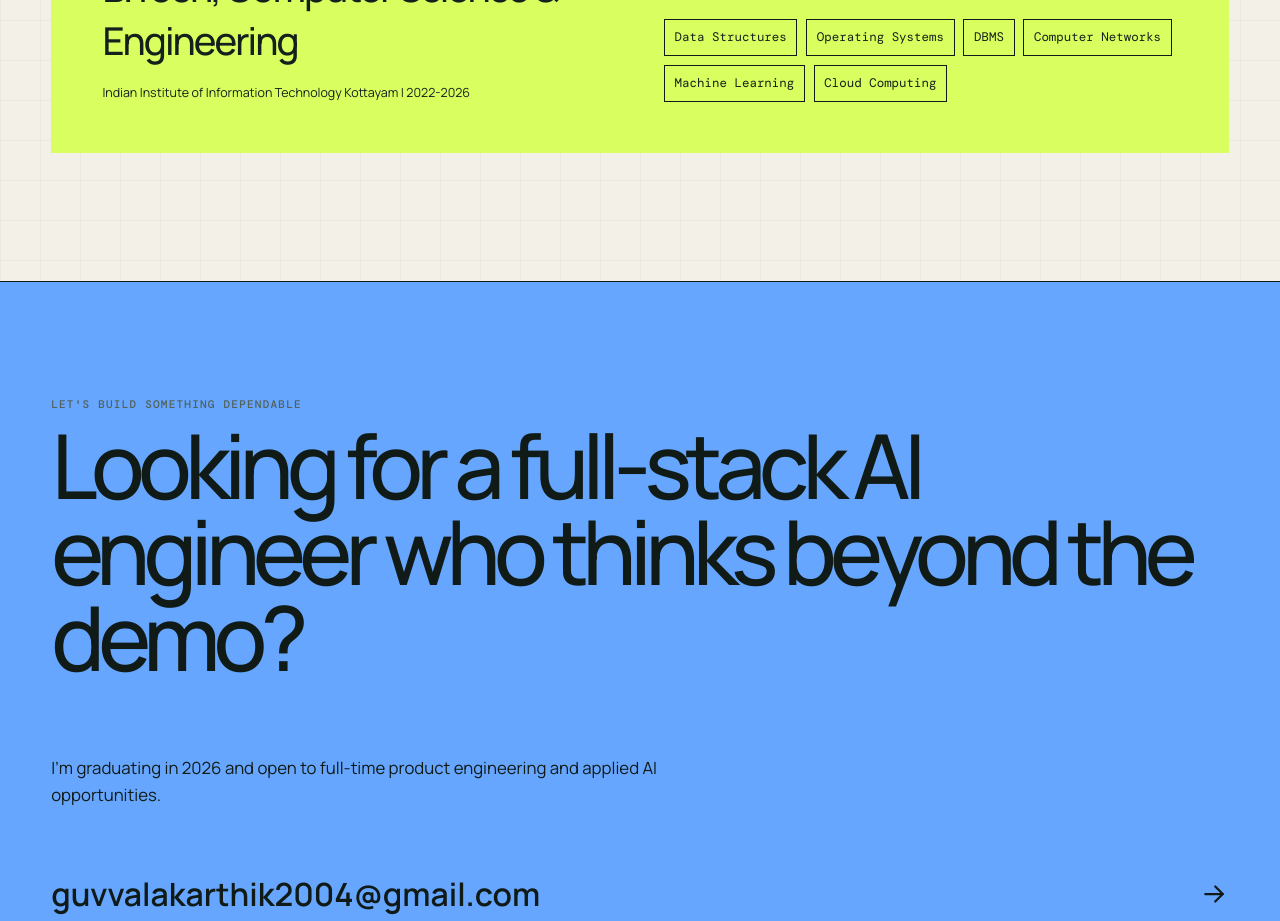
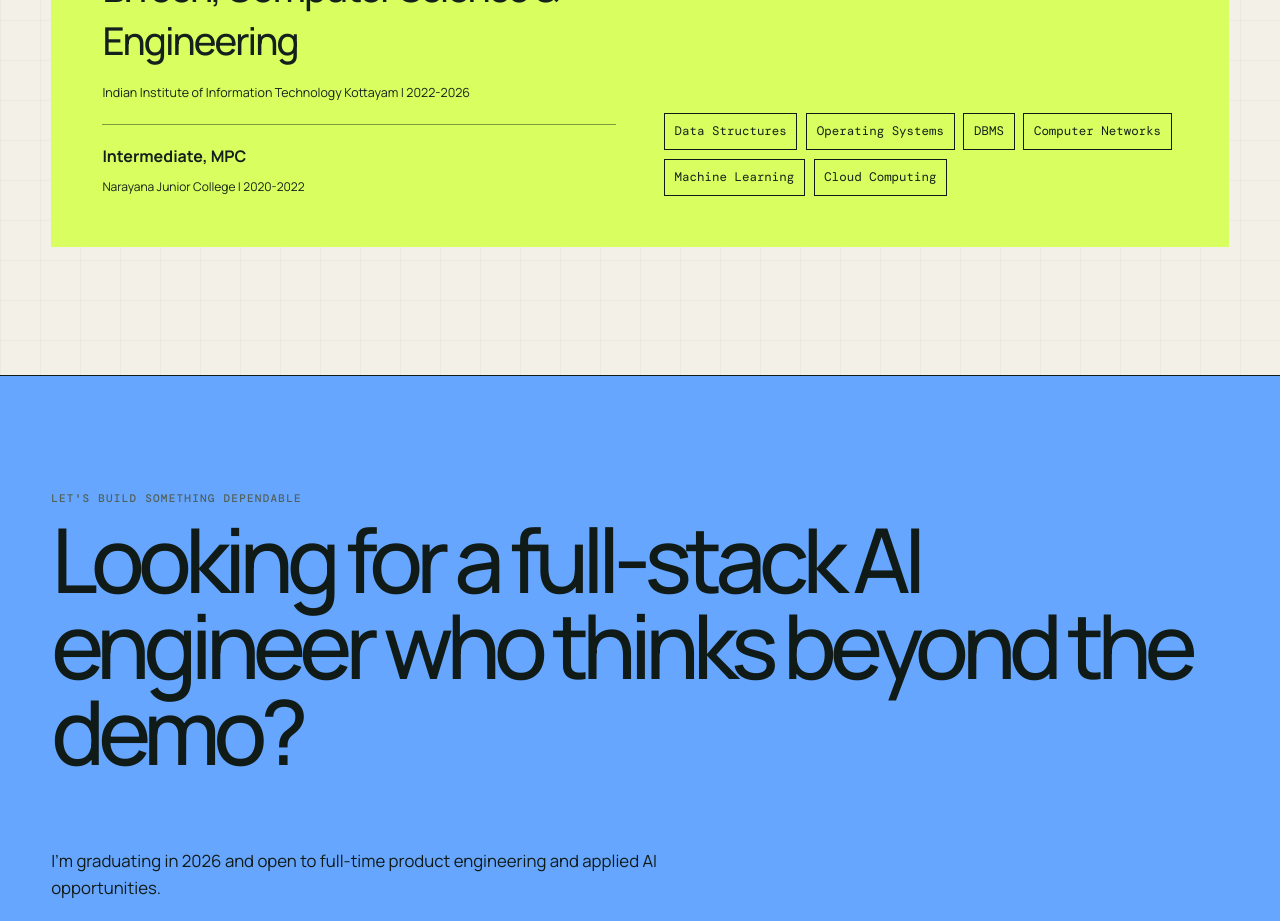
Before and after one commit to guvvalakarthik/karthik-portfolio, a React (Vite) app: page / in a window 1280 px wide. Shown: the part 7220-8141 px from the top of the page. Built offline with nearby package versions, Linux system fonts and the light colour scheme.

Commit message:
Add Intermediate education details

```diff
--- a/src/App.tsx
+++ b/src/App.tsx
@@ -341,6 +341,10 @@ function App() {
               <p>Education</p>
               <h3>B.Tech, Computer Science & Engineering</h3>
               <span>Indian Institute of Information Technology Kottayam | 2022-2026</span>
+              <div className="education-secondary">
+                <h4>Intermediate, MPC</h4>
+                <span>Narayana Junior College | 2020-2022</span>
+              </div>
             </div>
             <div className="coursework">
               <span>Data Structures</span>
--- a/src/styles.css
+++ b/src/styles.css
@@ -1079,6 +1079,22 @@ p {
   font-size: 0.78rem;
 }
 
+.education-secondary {
+  border-top: 1px solid rgba(16, 27, 23, 0.45);
+  margin-top: 1.4rem;
+  padding-top: 1.2rem;
+}
+
+.education-secondary h4 {
+  font-size: 1rem;
+  margin: 0 0 0.45rem;
+}
+
+.education-secondary span {
+  font-size: 0.75rem;
+}
+
+
 .coursework {
   display: flex;
   flex-wrap: wrap;
```
Also changed, not shown: public/resume.html (+12 -0 lines), 2 other files (tests, documents, lock files or other folders).
